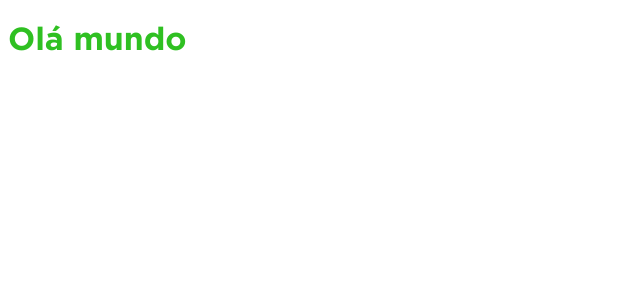
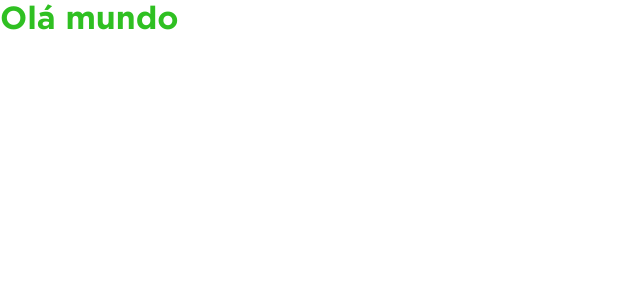
Before and after one commit to developer-thomas/smartfit-finder, an Angular app: page / in a window 1280 px wide. Shown: the top 300 px of the page, without its empty margins (0-640 px from the left). Built offline with nearby package versions, Linux system fonts and the light colour scheme.

Commit message:
chore: add styling and image

```diff
--- a/src/styles.scss
+++ b/src/styles.scss
@@ -5,6 +5,17 @@
   --yellow: #ffb612;
   --red: #dc0a17;
   --green: #2fc022;
+}
+* {
+  font-family: "Gotham";
+  box-sizing: border-box;
+  padding: 0;
+  margin: 0;
+}
+
+body {
+  height: 100%;
+  width: 100%;
 }
 
 @font-face {
```
Also changed, not shown: src/assets/images/svg/logo.svg (added).
